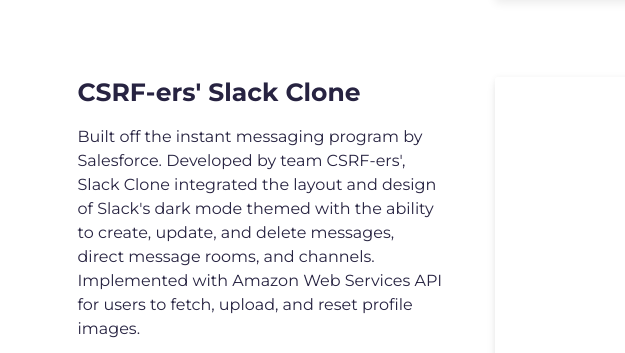
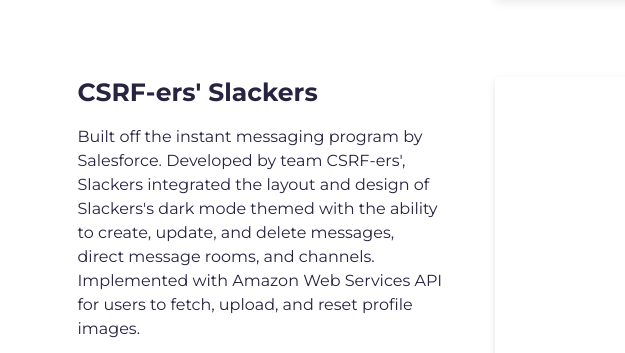
Before and after one commit to pchawin40/PersonalPortfolio, a website built with Parcel: page src/index.html in a window 1280 px wide. Shown: the part 3905-4258 px from the top of the page, 0-625 px from the left. Built offline with nearby package versions, Linux system fonts and the light colour scheme; grey boxes are pictures that could not be loaded.

Commit message:
Updated Slack Clone text to Slackers

```diff
--- a/src/index.html
+++ b/src/index.html
@@ -299,15 +299,15 @@
           </div>
           <!-- /END Project -->
 
-          <!-- Slack Clone Project -->
+          <!-- Slackers Project -->
           <div class="row">
             <div class="col-lg-4 col-sm-12">
               <div class="project-wrapper__text load-hidden">
-                <h3 class="project-wrapper__text-title">CSRF-ers' Slack Clone</h3>
+                <h3 class="project-wrapper__text-title">CSRF-ers' Slackers</h3>
                 <div>
                   <p class="mb-4">
                     Built off the instant messaging program by Salesforce. Developed by team CSRF-ers',
-                    Slack Clone integrated the layout and design of Slack's dark mode themed
+                    Slackers integrated the layout and design of Slackers's dark mode themed
                     with the ability to create, update, and delete messages, direct message rooms,
                     and channels. Implemented with Amazon Web Services API for users to fetch,
                     upload, and reset profile images.
```
